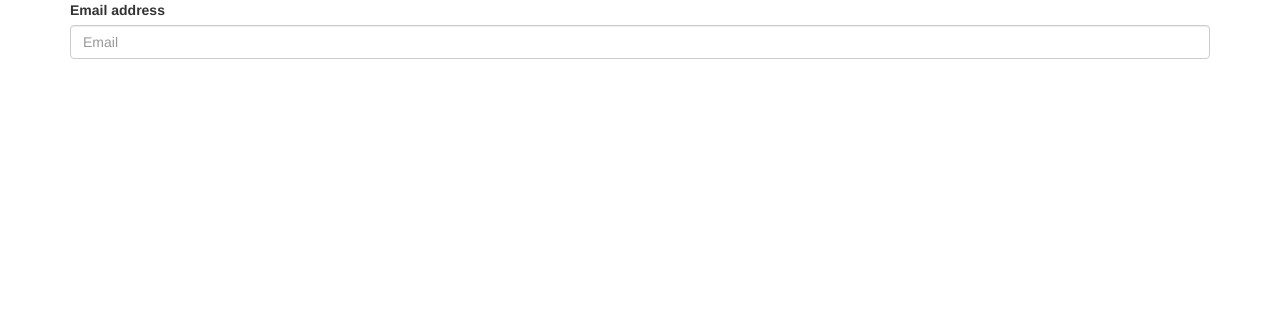
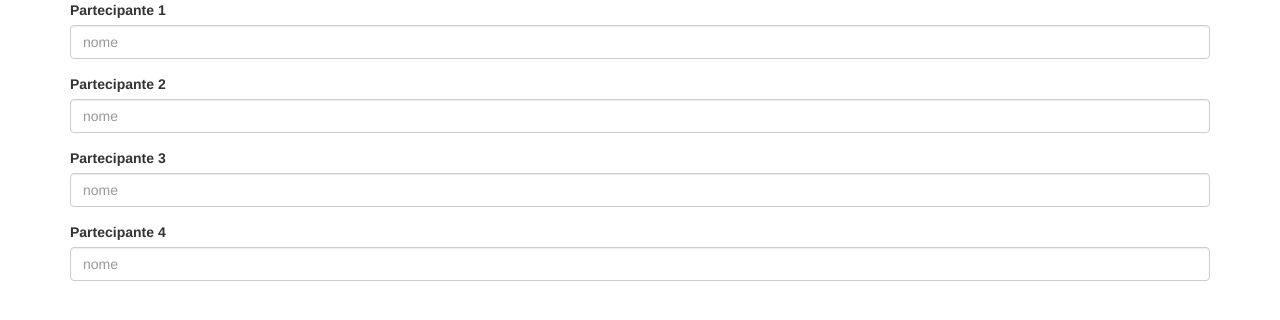
Before and after one commit to AntoCr/indev_visioni_future, a plain HTML site: page index.html in a window 1280 px wide. Drawn offline with nearby package versions, Linux system fonts and the light colour scheme.

Commit message:
modified inputs

```diff
--- a/index.html
+++ b/index.html
@@ -25,9 +25,21 @@
 	<div class="container">
 		<form>
   			<div class="form-group">
-    			<label for="exampleInputEmail1">Email address</label>
-   				<input type="email" class="form-control" id="exampleInputEmail1" placeholder="Email">
- 			 </div>
+    			<label for="partecipante1">Partecipante 1</label>
+   				<input type="text" class="form-control" id="partecipante1" placeholder="nome">
+ 			</div>
+ 			<div class="form-group">
+    			<label for="partecipante2">Partecipante 2</label>
+   				<input type="text" class="form-control" id="partecipante2" placeholder="nome">
+ 			</div>
+ 			<div class="form-group">
+    			<label for="partecipante3">Partecipante 3</label>
+   				<input type="text" class="form-control" id="partecipante3" placeholder="nome">
+ 			</div>
+ 			<div class="form-group">
+    			<label for="partecipante4">Partecipante 4</label>
+   				<input type="text" class="form-control" id="partecipante4" placeholder="nome">
+ 			</div>
 		</form>
 	</div>
 
```
